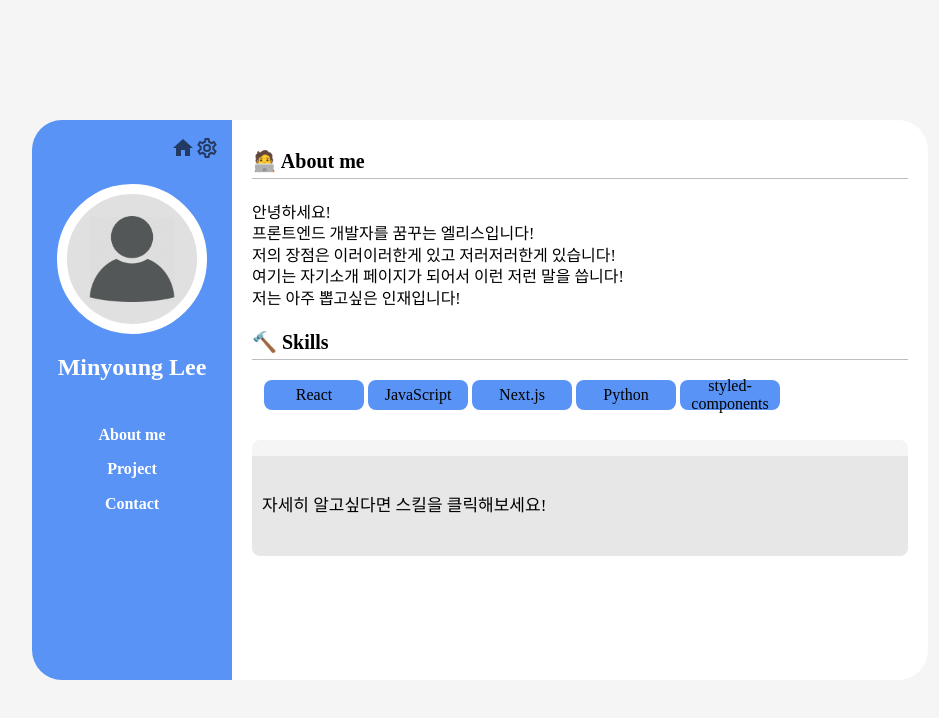
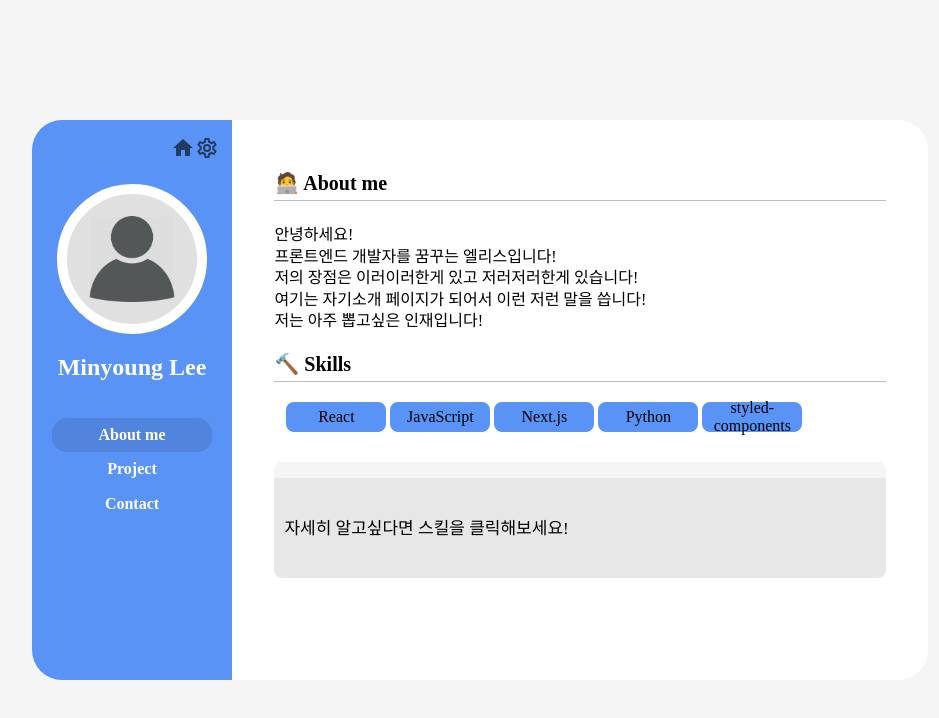
Before and after one commit to kkonieo/ts_shampoo, a React (Create React App) app: page /nav in a window 1280 px wide. Shown: the top 718 px of the page, without its empty margins (160-1099 px from the left). Built offline with nearby package versions, Linux system fonts and the light colour scheme; a web font is replaced by a local one.

Commit message:
Feat : 버튼 클릭 시 해당 url로 새 탭 열기 기능 추가

```diff
--- a/src/App.tsx
+++ b/src/App.tsx
@@ -12,7 +12,7 @@ function App() {
             <Routes>
                 <Route path="*" element={<Navigate to="PageNotFound" />} />
                 <Route path="/" element={<HomePage />}></Route>
-                <Route path="nav" element={<NavPage />}>
+                <Route path="/:id" element={<NavPage />}>
                     <Route path="" element={<AboutMePage />} />
                     <Route path="project" element={<ProjectPage />} />
                     <Route path="contact" element={<p>contact</p>} />
--- a/src/components/nav/NavLink.tsx
+++ b/src/components/nav/NavLink.tsx
@@ -6,7 +6,13 @@ const NavLink = () => {
     console.log(JSON.stringify(location));
     return (
         <NavLinkUl>
-            <li className={location.pathname.slice() === '/aboutme' ? 'active' : ''}>
+            <li
+                className={
+                    location.pathname.slice(-8) === '/project' || location.pathname.slice(-8) === '/contact'
+                        ? ''
+                        : 'active'
+                }
+            >
                 <Link to="">About me</Link>
             </li>
             <li className={location.pathname.slice(-8) === '/project' ? 'active' : ''}>
--- a/src/components/project/DetailDiv.tsx
+++ b/src/components/project/DetailDiv.tsx
@@ -2,9 +2,24 @@ import { IProjectProps } from './ProjectCard';
 import styled from 'styled-components';
 import { navTheme } from '../../utils/styles/theme';
 
+interface btnData {
+    url: string;
+    urlName: string;
+}
+
 const DetailDiv: React.FunctionComponent<IProjectProps> = (props) => {
-    const handleWindowOpen = () => {
-        window.open('https://youtube.com', '_blank');
+    const dt: btnData[] = [
+        {
+            url: 'https://youtube.com',
+            urlName: 'youtube',
+        },
+        {
+            url: 'https://github.com',
+            urlName: 'github',
+        },
+    ];
+    const handleWindowOpen = (url: string) => {
+        window.open(url, '_blank');
     };
     const data: string =
         '엘리스 AI트랙에서 진행한 프로젝트로 사람들의 삶을 윤택하기 위해 최신 기술을 이용하여 구현했습니다. 이러한 경우에 타겟은 모든 사람입니다. 엘리스 AI트랙에서 진행한 프로젝트로 사람들의 삶을 윤택하기 위해 최신 기술을 이용하여 구현했습니다. 이러한 경우에 타겟은 모든 사람입니다. 엘리스 AI트랙에서 진행한 프로젝트로 사람들의 삶을 윤택하기 위해 최신 기술을 이용하여 구현했습니다. 이러한 경우에 타겟은 모든 사람입니다.';
@@ -32,8 +47,9 @@ const DetailDiv: React.FunctionComponent<IProjectProps> = (props) => {
                 {props.techStack.map((tech, idx) => (idx === 0 ? tech : ', ' + tech))}
             </ExplainDiv>
             <ButtonDiv>
-                props.urlArray.map
-                <button onClick={(src) => handleWindowOpen}>이름</button>
+                {dt.map((d) => (
+                    <button onClick={() => handleWindowOpen(d.url)}>{d.urlName}</button>
+                ))}
             </ButtonDiv>
         </DetailContainer>
     );
@@ -47,7 +63,6 @@ const DetailContainer = styled.div`
     flex-direction: column;
     text-align: left;
     justify-content: center;
-    margin-left: 5%;
 `;
 
 const Hr = styled.hr`
@@ -58,8 +73,8 @@ const Hr = styled.hr`
 `;
 const GifDiv = styled.div`
     width: 90%;
-    margin-top: 5%;
-    height: 30%;
+    margin-top: 2.5%;
+    margin-left: 5%;
     background-color: ${navTheme.color.background};
     border-radius: 15px;
 
--- a/src/components/project/ProjectCardDiv.tsx
+++ b/src/components/project/ProjectCardDiv.tsx
@@ -69,7 +69,6 @@ const GridDiv = styled.div`
     display: grid;
     grid-template-columns: 1fr 1fr;
     grid-row-gap: 2.5%;
-    margin: 2.5%;
     a {
         text-decoration: none;
     }
--- a/src/pages/nav/NavPage.tsx
+++ b/src/pages/nav/NavPage.tsx
@@ -41,6 +41,7 @@ const BackgroundDiv = styled.div`
 const NavContainer = styled.div`
     height: 70vh;
     width: 70vw;
+    min-height: 480px;
     display: flex;
 `;
 
@@ -81,10 +82,11 @@ const NavDiv = styled.div`
 const ContentDiv = styled.div`
     border-radius: 0 30px 30px 0;
     width: 82%;
+    min-width: 400px;
     background-color: white;
     overflow-y: auto;
     scrollbar-width: none;
-
+    padding: 2.5%;
     ::-webkit-scrollbar {
         display: none;
     }
--- a/src/pages/nav/ProjectPage.tsx
+++ b/src/pages/nav/ProjectPage.tsx
@@ -1,8 +1,10 @@
 import { ProjectCardDiv } from '../../components/project';
 import styled from 'styled-components';
+import SubTitle from '../../components/SubTitle';
 const ProjectPage = () => {
     return (
         <Div>
+            <SubTitle text="🧑‍💻 About me" />
             <ProjectCardDiv />
         </Div>
     );
```
